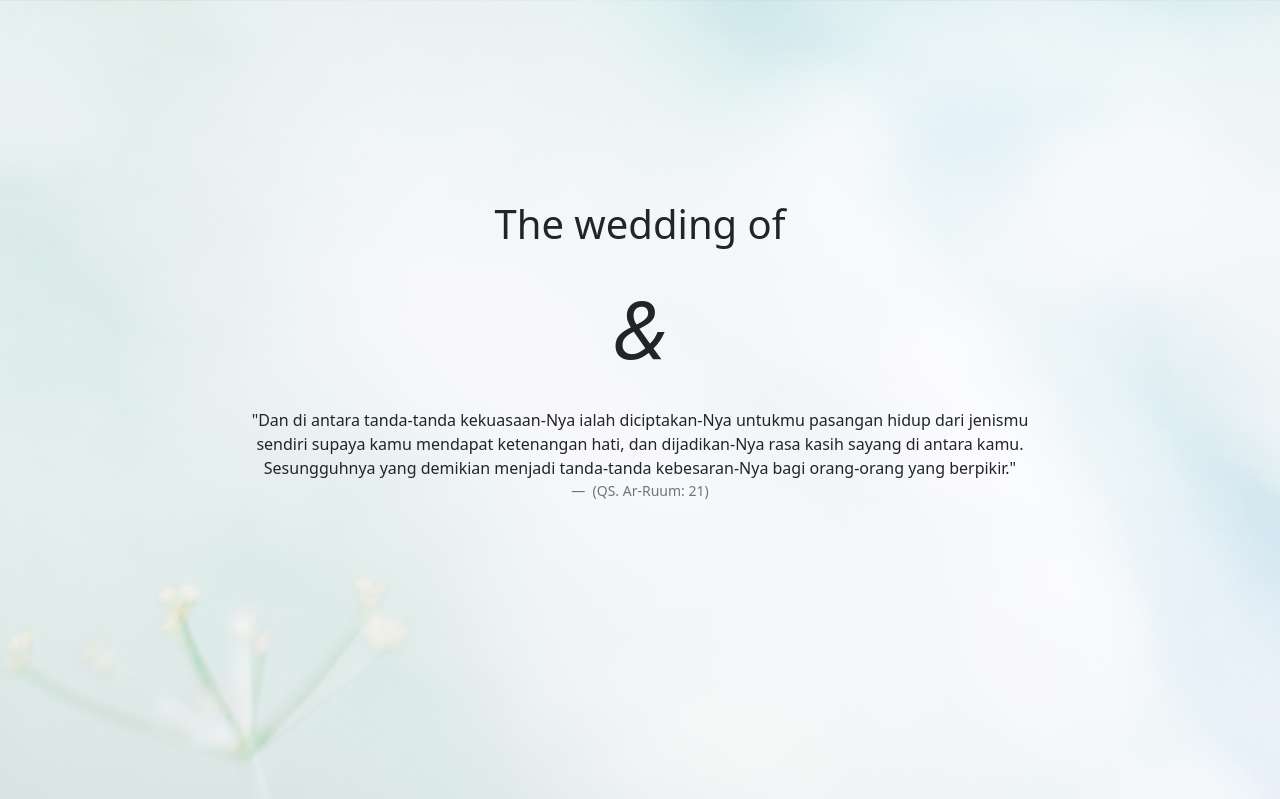
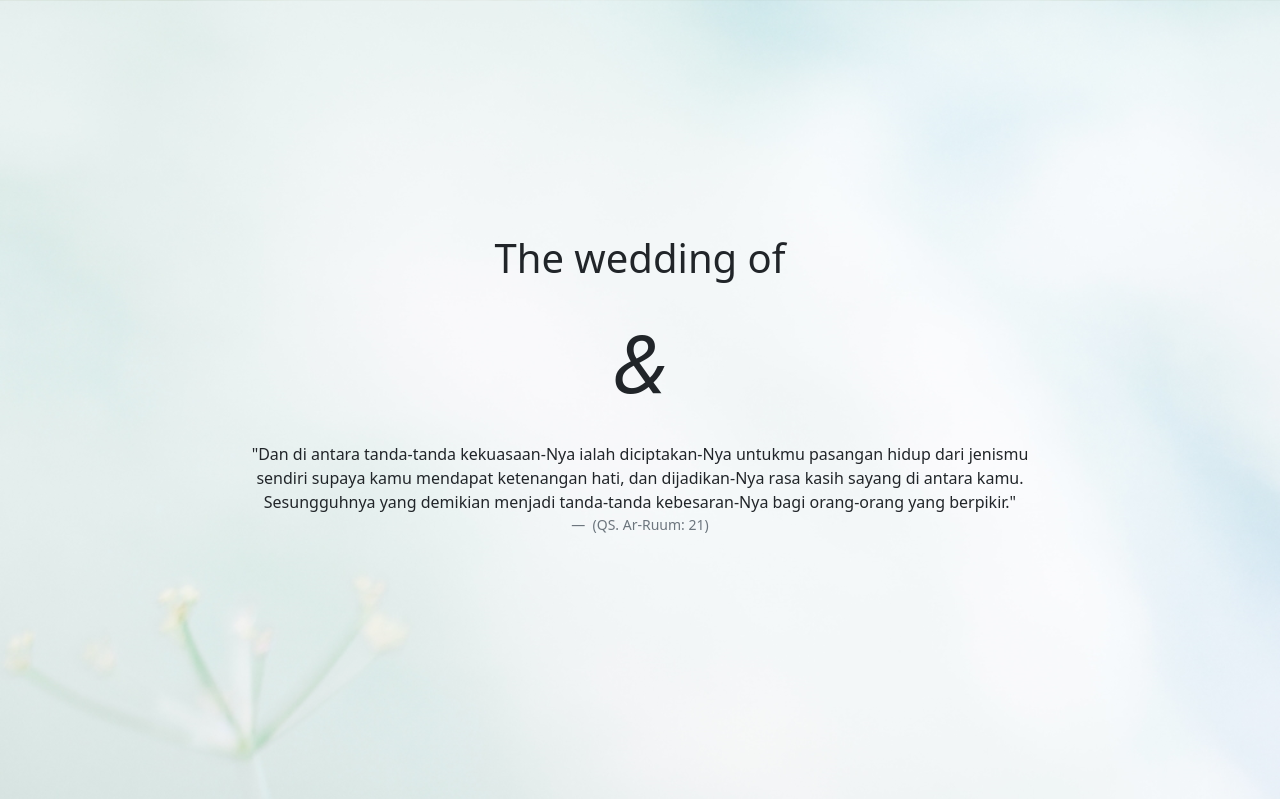
Before and after one commit to wizardh/weddingku, a CodeIgniter 4 app: template app/Views/invitation.php in a window 1280 px wide. Shown: the top 799 px of the page. Run offline with PHP 8.4 and a stand-in for CodeIgniter, Linux system fonts and the light colour scheme; the template is opened without the code that fills it, so the values that code supplies are empty; some libraries are stand-ins or nearby versions.

Commit message:
fix flexbox align

```diff
--- a/app/Views/invitation.php
+++ b/app/Views/invitation.php
@@ -16,14 +16,14 @@
     $bulan = month_to_bulan($month);
 ?>
 
-<div class="pt-auto pb-auto my-auto text-center zoom-wrapper" style="height: 100vh; padding-top: <?= ( empty($guest) ? '25vh':'25vh');?>;" id="acara">
-    <div class="zoom sect-header text-primary-color">
-        <h1 >The wedding of</h1>
+<div class="text-center vh-100 d-flex align-items-center" id="acara">
+    <div class="zoom sect-header text-primary-color my-auto">
+        <h1 class="pt-2">The wedding of</h1>
         <br>
         <h1 class="display-1"><i><?= $setting->bride_nickname; ?> & <?= $setting->groom_nickname; ?></i></h1>
 
         <?php if( !empty($guest) ): ?>
-        <div class="col-lg-6 mx-auto px-4 pt-4 mt-4 mb-4">
+        <div class="col-lg-6 mx-auto ">
             <p class="lead">Undangan Kepada</p>
             <div class="d-grid gap-2 d-sm-flex justify-content-sm-center">
                 <div class="card" style="min-width: 240px;">
```
